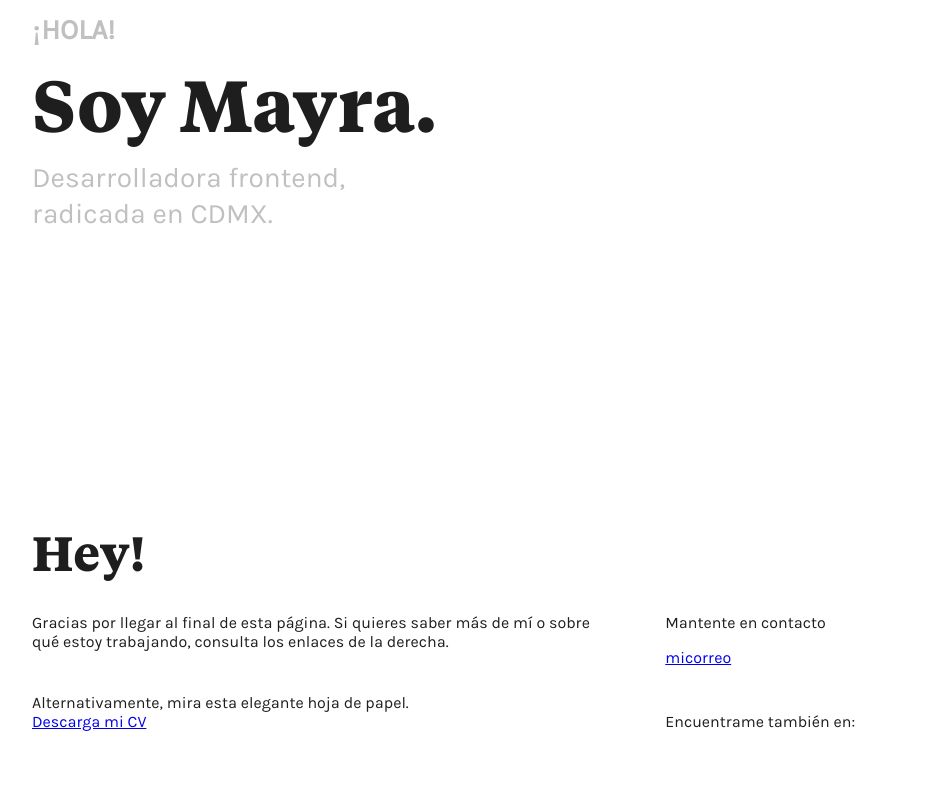
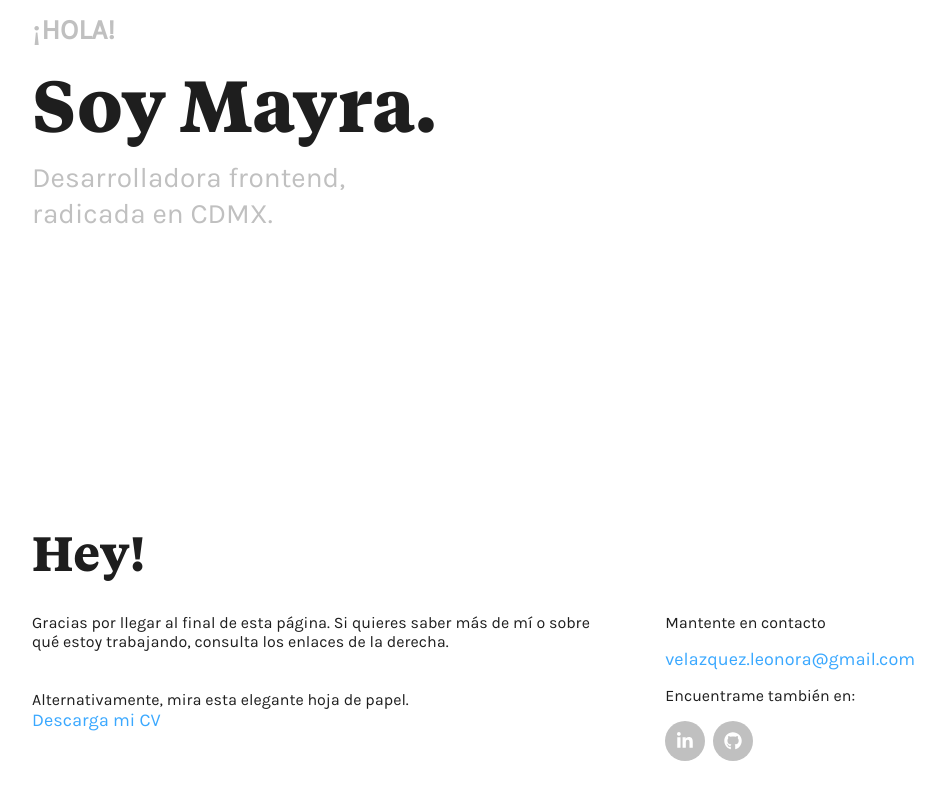
Before and after one commit to cruzmayra/portfolio-m-ayra, a React (Create React App) app: page / in a window 1280 px wide. Shown: the part 294-1094 px from the top of the page, without its empty margins (133-1078 px from the left). Built offline with nearby package versions, Linux system fonts and the light colour scheme.

Commit message:
Links para redes sociales con iconos de libreria custom de FontAwesome

```diff
--- a/package.json
+++ b/package.json
@@ -3,6 +3,10 @@
   "version": "0.1.0",
   "private": true,
   "dependencies": {
+    "@fortawesome/fontawesome-svg-core": "^1.2.28",
+    "@fortawesome/free-brands-svg-icons": "^5.13.0",
+    "@fortawesome/free-solid-svg-icons": "^5.13.0",
+    "@fortawesome/react-fontawesome": "^0.1.9",
     "@testing-library/jest-dom": "^4.2.4",
     "@testing-library/react": "^9.5.0",
     "@testing-library/user-event": "^7.2.1",
--- a/src/App.js
+++ b/src/App.js
@@ -1,9 +1,11 @@
 import React from 'react';
 import { Header } from './views/Header';
 import { Switch, Route } from 'react-router-dom';
+import { library } from '@fortawesome/fontawesome-svg-core'
+import { fab } from '@fortawesome/free-brands-svg-icons'
 import { Footer } from './views/Footer';
 import { Home } from './views/Home/Home';
-//import './App.css';
+library.add(fab)
 
 function App() {
   return (
--- a/src/index.scss
+++ b/src/index.scss
@@ -32,6 +32,14 @@ body {
   font-size: 1rem;
 }
 
+a {
+  color: #3aa8ff;
+  text-decoration: none;
+  &:hover {
+    color: #136eb6;
+  }
+}
+
 header {
   align-items: center;
   display: flex;
@@ -40,17 +48,15 @@ header {
     display: flex;
     align-items: center;
     .nav-item {
-      font-family: 'Karla';
       font-weight: 600;
       text-transform: uppercase;
-      &:hover {
-        color: #3aa8ff;
-      }
     }
   }
   a {
     color: inherit;
-    text-decoration: none;
+    &:hover {
+      color: #3aa8ff;
+    }
   }
 }
 
@@ -116,6 +122,9 @@ footer {
   h3 {
     margin: 15px 0;
   }
+  a {
+    font-size: 18px;
+  }
   .column-container {
     display: flex;
     height: 150px;
@@ -131,6 +140,23 @@ footer {
       padding-left: 45px;
       flex-direction: column;
       justify-content: space-between;
+      .footer-links-container {
+        display: flex;
+        .footer-link {
+          align-items: center;
+          display: flex;
+          border-radius: 50%;
+          background-color: silver;
+          justify-content: center;
+          height: 40px;
+          width: 40px;
+          margin-right: 8px;
+          .link-icon {
+            color: #fff;
+            font-size: 18px;
+          }
+        }
+      }
     }
   }
 }
--- a/src/views/Footer.js
+++ b/src/views/Footer.js
@@ -1,5 +1,6 @@
 import React from 'react'
 import { Link } from 'react-router-dom'
+import { FontAwesomeIcon } from '@fortawesome/react-fontawesome'
 
 export const Footer = () => {
     return (
@@ -22,10 +23,21 @@ export const Footer = () => {
                     <div className="second-column">
                         <div>
                             <p>Mantente en contacto</p>
-                            <a href="tomail:velazquez.leonora@gmail.com">micorreo</a>
+                            <a href="tomail:velazquez.leonora@gmail.com">velazquez.leonora@gmail.com</a>
                         </div>
                         <div>
                             <p>Encuentrame también en:</p>
+                            <div className='footer-links-container'>
+                                <a className='footer-link' href='https://www.linkedin.com/in/cruz-mayra/' target='_blank'>
+                                    <FontAwesomeIcon className='link-icon' icon={['fab', 'linkedin-in']} />
+                                </a>
+                                <a className='footer-link' href='https://github.com/cruzmayra' target='_blank'>
+                                    <FontAwesomeIcon className='link-icon' icon={['fab', 'github']} />
+                                </a>
+                                {/* <a className='footer-link' href='https://codepen.io/m_ayra' target='_blank'>
+                                    <FontAwesomeIcon className='link-icon' icon={['fab', 'codepen']} />
+                                </a> */}
+                            </div>
                         </div>
                     </div>
                 </div>
```
Also changed, not shown: 1 other file (tests, documents, lock files or other folders).
